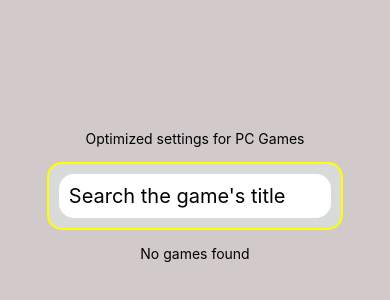
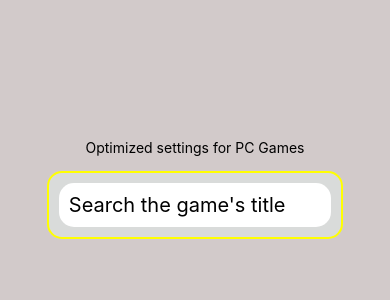
Before and after one commit to AbdourahmaneGadio/Optimized-settings-for-PC-Games, a React Native app: screen / in a window 390 px wide. Shown: the part 226-526 px from the top of the page. Built offline with nearby package versions, Linux system fonts and the light colour scheme.

Commit message:
:new: Remove text if no games

```diff
--- a/App.js
+++ b/App.js
@@ -29,7 +29,6 @@ export default function App() {
       .then((resp) => resp.json())
       .then(({ results }) => {
         results === undefined ? setGameResults([]) : setGameResults(results);
-        console.log(results);
       })
       .catch(() => {
         setGameResults("error");
@@ -39,6 +38,7 @@ export default function App() {
 
   // Si l'on choisit parmi les résultats
   const handleGameSelected = (e) => {
+    setGameSelected();
     setSearchActive(false);
     setGameResults([]);
 
@@ -58,6 +58,7 @@ export default function App() {
     setSearchActive(false);
     setSearchTerm("");
     setGameResults([]);
+    setGameSelected();
   };
 
   return (
@@ -80,15 +81,13 @@ export default function App() {
       gameResults == "error" ? (
         <Text>Something wrong happened, try later.</Text>
       ) : // Si on a des résultats
-      gameResults.length > 0 ? (
+      gameResults.length > 0 &&
         // Sinon, on affiche les résultats trouvés
         <Results
           gameResults={gameResults}
           onPointerEnter={handleGameSelected}
         />
-      ) : (
-        <Text>No games found</Text>
-      )}
+}
 
       {/* Les détails du jeu choisi parmi les résultats */}
       {gameSelected && <TableDetailsJeu gameSelected={gameSelected} />}
```
